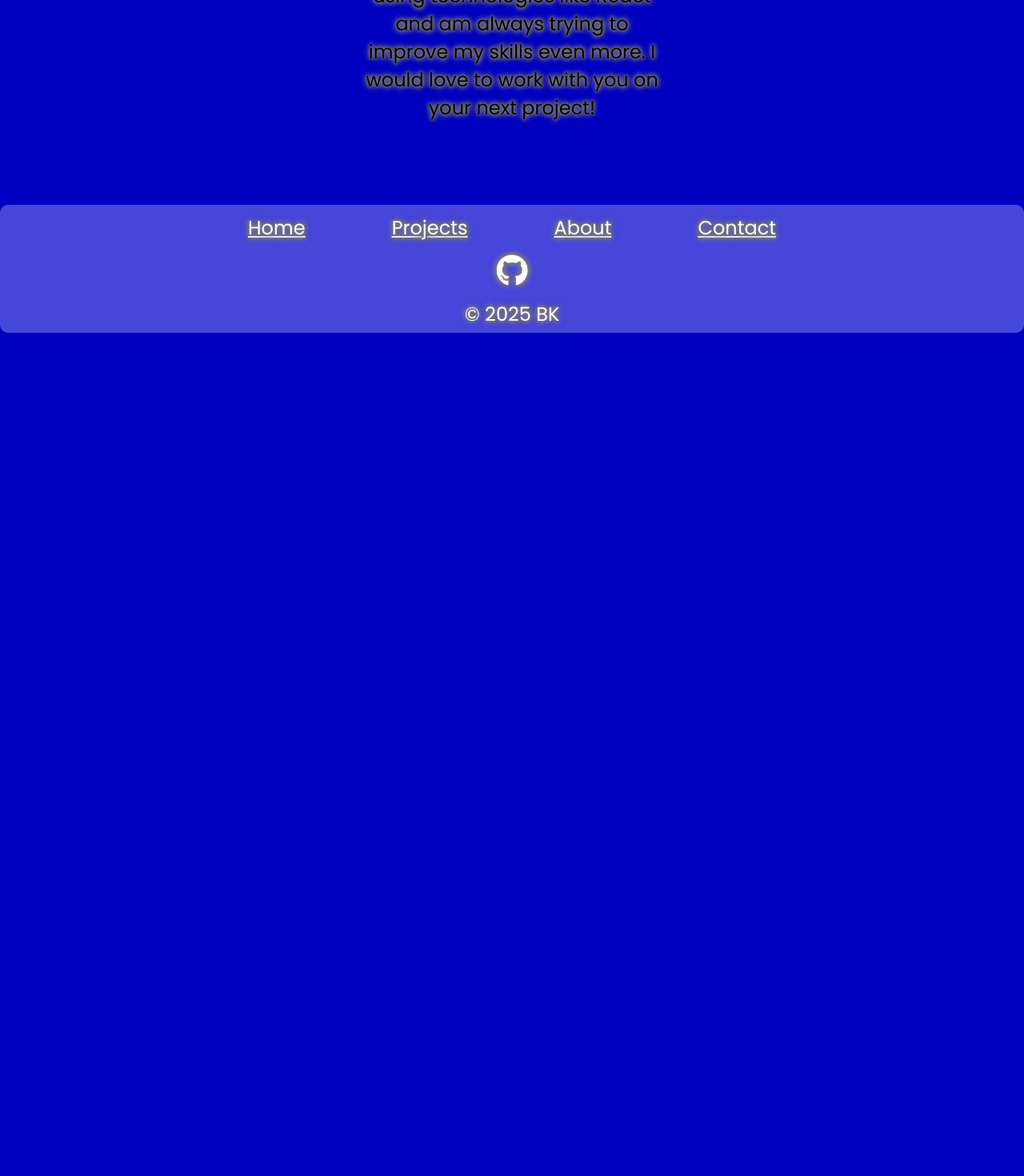
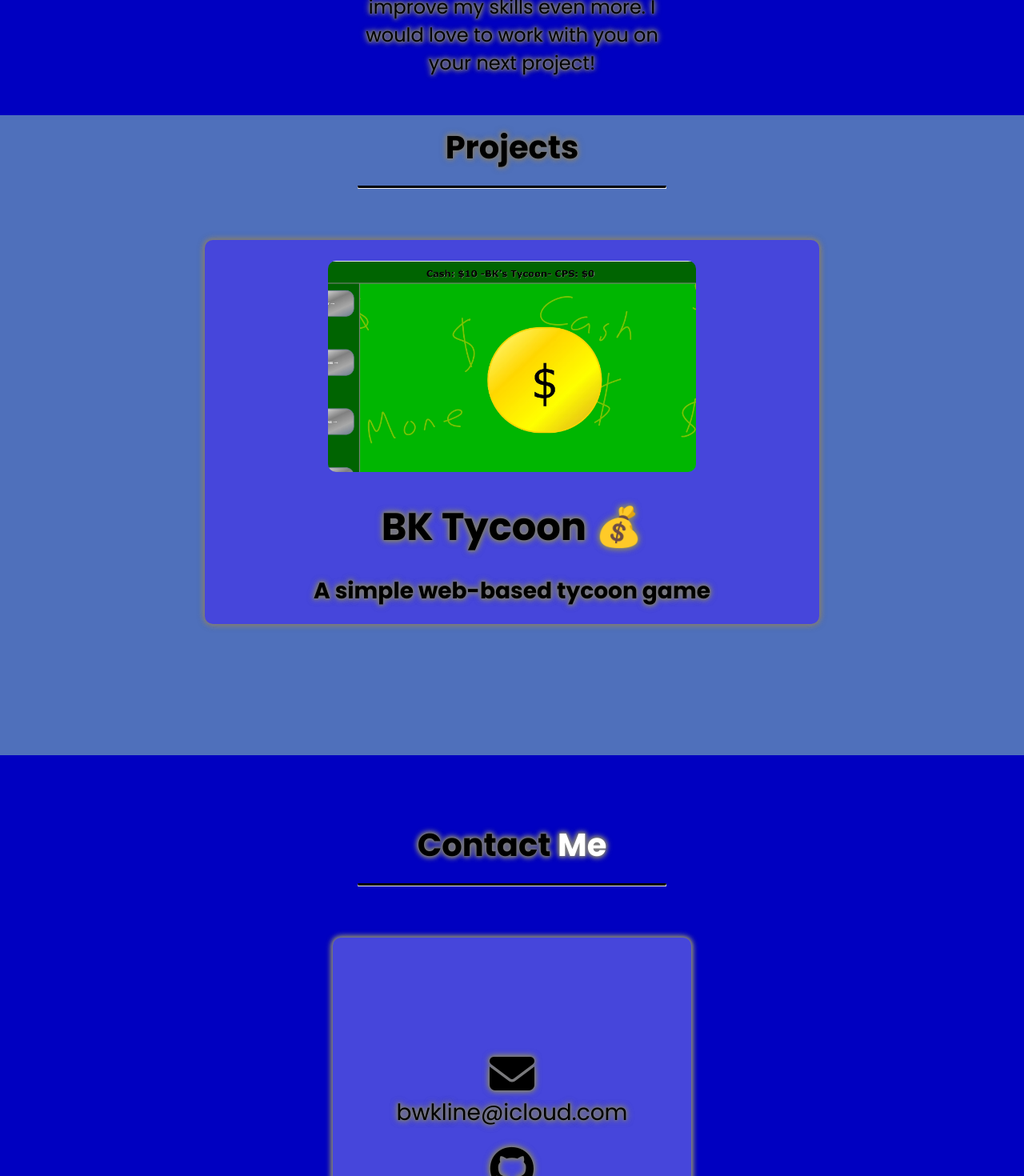
Before and after one commit to BWKline81/Portfolio, a React (Vite) app in the folder Portfolio/: page / in a window 1280 px wide. Shown: the part 1320-2790 px from the top of the page at 80% size. Before the commit the page ends 1736 px from the top, so only its background shows below. Built offline with nearby package versions, Linux system fonts and the light colour scheme.

Commit message:
Added projects and contact section, also adding in the first example project for user to see. Updated header links to scroll to areas on page for projects and contact.

```diff
--- a/Portfolio/index.html
+++ b/Portfolio/index.html
@@ -2,7 +2,10 @@
 <html lang="en">
   <head>
     <meta charset="UTF-8" />
-    <link rel="icon" type="image/svg+xml" href="/vite.svg" />
+    <link
+      rel="icon"
+      href="https://cdn-icons-png.flaticon.com/512/10456/10456439.png"
+    />
     <meta name="viewport" content="width=device-width, initial-scale=1.0" />
     <title>Home</title>
     <link rel="preconnect" href="https://fonts.googleapis.com" />
--- a/Portfolio/package.json
+++ b/Portfolio/package.json
@@ -25,6 +25,7 @@
     "eslint": "^9.21.0",
     "eslint-plugin-react-hooks": "^5.1.0",
     "eslint-plugin-react-refresh": "^0.4.19",
+    "gh-pages": "^6.3.0",
     "globals": "^15.15.0",
     "vite": "^6.2.0"
   }
--- a/Portfolio/src/Components/Header.jsx
+++ b/Portfolio/src/Components/Header.jsx
@@ -2,7 +2,12 @@ import React, { useEffect, useRef, useContext } from "react";
 import { Link } from "react-router-dom";
 import AOS from "aos";
 import "aos/dist/aos.css";
-import { HomeContext, AboutContext } from "../Pages/Home";
+import {
+  HomeContext,
+  AboutContext,
+  ProjectsContext,
+  ContactContext,
+} from "../Pages/Home";
 
 function Header() {
   useEffect(() => {
@@ -11,6 +16,8 @@ function Header() {
 
   const homeRef = useRef(useContext(HomeContext));
   const aboutRef = useRef(useContext(AboutContext));
+  const projectsRef = useRef(useContext(ProjectsContext));
+  const contactRef = useRef(useContext(ContactContext));
 
   return (
     <div className="header-container dark-mode">
@@ -47,14 +54,28 @@ function Header() {
               </button>
             </li>
             <li>
-              <button className="navbar-link" to="/projects">
+              <button
+                className="navbar-link"
+                onClick={() =>
+                  projectsRef.current.projectsRef.current.scrollIntoView({
+                    behavior: "smooth",
+                  })
+                }
+              >
                 <i className="fa-solid fa-palette"></i>
                 Projects
               </button>
             </li>
 
             <li>
-              <button className="navbar-link" to="/contact">
+              <button
+                className="navbar-link"
+                onClick={() =>
+                  contactRef.current.contactRef.current.scrollIntoView({
+                    behavior: "smooth",
+                  })
+                }
+              >
                 <i className="fa-solid fa-phone"></i>
                 Contact
               </button>
--- /dev/null
+++ b/Portfolio/src/Components/Project.jsx
@@ -0,0 +1,31 @@
+import React, { useEffect } from "react";
+import AOS from "aos";
+import "aos/dist/aos.css";
+
+function Project(props) {
+  useEffect(() => {
+    AOS.init({ duration: 1000 });
+  }, []);
+
+  function handleClick() {
+    window.open(props.link, "_blank");
+  }
+
+  return (
+    <div className="project-wrap" data-aos="fade-up">
+      <div className="project-container">
+        <div
+          className="project-image"
+          style={{ backgroundImage: `url(${props.image})` }}
+          onClick={handleClick}
+        ></div>
+        <div className="project-description">
+          <h1>{props.title}</h1>
+          <h3>{props.description}</h3>
+        </div>
+      </div>
+    </div>
+  );
+}
+
+export default Project;
--- a/Portfolio/src/Pages/Home.jsx
+++ b/Portfolio/src/Pages/Home.jsx
@@ -2,23 +2,33 @@ import React, { useEffect, useState, useRef, createContext } from "react";
 import Header from "../Components/Header";
 import Footer from "../Components/Footer";
 import LargeImage from "../Components/LargeImage";
+import Project from "../Components/Project";
 import AOS from "aos";
 import "aos/dist/aos.css";
+import BKTycoonImage from "../../public/BKTycconImage.jpg";
 
 export let HomeContext = createContext();
 export let AboutContext = createContext();
+export let ProjectsContext = createContext();
+export let ContactContext = createContext();
 
 function Home() {
   const [loaded, setLoaded] = useState(false);
 
   let homeRef = useRef(null);
   let aboutRef = useRef(null);
+  let projectsRef = useRef(null);
+  let contactRef = useRef(null);
 
   const homeRefContext = {
     homeRef,
   };
 
   const aboutRefContext = { aboutRef };
+
+  const projectsRefContext = { projectsRef };
+
+  const contactRefContext = { contactRef };
 
   useEffect(() => {
     document.title = "Home";
@@ -38,18 +48,30 @@ function Home() {
     );
   }
 
+  function handleClick() {
+    window.open("https://github.com/BWKline81", "_blank");
+  }
+
   return (
+    <ContactContext.Provider value={contactRefContext}>
+      <ProjectsContext.Provider value={projectsRefContext}>
         <AboutContext.Provider value={aboutRefContext}>
           <HomeContext.Provider value={homeRefContext}>
             <div className="home-container dark-mode">
               <div className="Header-wrap" data-aos="fade-down">
                 <Header />
               </div>
-          <div className="LargeImage-wrap" data-aos="zoom-in" ref={homeRef}>
+
+              <div className="LargeImage-wrap" data-aos="fade-up" ref={homeRef}>
                 {" "}
                 <LargeImage />
               </div>
-          <div className="about-scroll" ref={aboutRef}></div>
+
+              <div
+                className="about-scroll"
+                ref={aboutRef}
+                style={{ height: "1vh" }}
+              ></div>
               <div className="about-header" data-aos="zoom-in">
                 <h2>
                   About <span style={{ color: "var(--color)" }}>Me</span>
@@ -58,17 +80,81 @@ function Home() {
               <hr
                 className="about-line"
                 data-aos="fade-left"
-            style={{ width: "30%", borderTop: "3px solid var(--loader-color)" }}
+                style={{
+                  width: "30%",
+                  borderTop: "3px solid var(--loader-color)",
+                }}
               />
               <div className="about" data-aos="fade-up">
                 <p>
-              Hello 👋, My name is Brady and I am a front-end web developer. I
-              have a passion for web development and I am always looking to
-              learn new skills and technologies. I have experience creating
-              projects using technologies like React and am always trying to
-              improve my skills even more. I would love to work with you on your
-              next project!
+                  Hello 👋, My name is Brady and I am a front-end web developer.
+                  I have a passion for web development and I am always looking
+                  to learn new skills and technologies. I have experience
+                  creating projects using technologies like React and am always
+                  trying to improve my skills even more. I would love to work
+                  with you on your next project!
                 </p>
+              </div>
+
+              <div
+                className="project-scroll"
+                ref={projectsRef}
+                style={{ height: "1vh" }}
+              ></div>
+              <div className="projects">
+                <div className="project-header" data-aos="zoom-in">
+                  <h2>Projects</h2>
+                </div>
+                <hr
+                  className="project-line"
+                  data-aos="fade-right"
+                  style={{
+                    width: "30%",
+                    borderTop: "3px solid var(--loader-color)",
+                  }}
+                />
+                <Project
+                  image={BKTycoonImage}
+                  title="BK Tycoon 💰"
+                  description="A simple web-based tycoon game"
+                  link="https://bwkline81.github.io/BKtycoon/"
+                />
+              </div>
+
+              <div
+                className="contact-scroll"
+                ref={contactRef}
+                style={{ height: "1vh" }}
+              ></div>
+              <div className="contact">
+                <div
+                  className="contact-header"
+                  ref={contactRef}
+                  data-aos="zoom-in"
+                >
+                  <h2>
+                    Contact <span style={{ color: "var(--color)" }}>Me</span>
+                  </h2>
+                </div>
+                <hr
+                  className="contact-line"
+                  style={{
+                    width: "30%",
+                    borderTop: "3px solid var(--loader-color)",
+                  }}
+                  data-aos="fade-left"
+                />
+                <div className="contact-container" data-aos="fade-up">
+                  <ul>
+                    <i className="fa-solid fa-envelope"></i>
+                    <li>bwkline@icloud.com</li>
+                    <i
+                      className="fa-brands fa-github"
+                      onClick={handleClick}
+                    ></i>
+                    <li>https://github.com/BWKline81</li>
+                  </ul>
+                </div>
               </div>
 
               <div className="Footer-wrap">
@@ -77,6 +163,8 @@ function Home() {
             </div>
           </HomeContext.Provider>
         </AboutContext.Provider>
+      </ProjectsContext.Provider>
+    </ContactContext.Provider>
   );
 }
 
--- a/Portfolio/src/index.css
+++ b/Portfolio/src/index.css
@@ -1,5 +1,6 @@
 :root {
   --background-color: rgb(0, 0, 193);
+  --background-alternate: rgb(79, 112, 187);
   --box-background-color: rgb(70, 70, 219);
   --color: rgb(255, 255, 255);
   --alt-color: rgb(124, 124, 124);
@@ -11,6 +12,7 @@
 @media (prefers-color-scheme: dark) {
   :root {
     --background-color: rgb(39, 39, 42);
+    --background-alternate: rgb(21, 21, 21);
     --box-background-color: rgb(51, 51, 58);
     --color: rgb(3, 50, 190);
     --alt-color: rgb(4, 101, 160);
@@ -342,8 +344,9 @@ body {
   margin-right: auto;
 }
 
-.about-header {
-  margin-top: 10%;
+.about-header,
+.project-header,
+.contact-header {
   display: inline-block;
   height: 10%;
   display: flex;
@@ -351,7 +354,14 @@ body {
   align-items: center;
 }
 
-.about-header h2 {
+.about-header,
+.contact-header {
+  margin-top: 5%;
+}
+
+.about-header h2,
+.project-header h2,
+.contact-header h2 {
   color: var(--loader-color);
   font-size: 2.5rem;
   text-shadow: 0 0 2px var(--alt-color), 0 0 4px var(--alt-color),
@@ -370,7 +380,8 @@ body {
   text-align: center;
 }
 
-.about-header h2:hover {
+.about-header h2:hover,
+.project-header h2:hover {
   scale: 1.2;
   cursor: default;
 }
@@ -378,10 +389,6 @@ body {
 .about p:hover {
   scale: 1.1;
   cursor: default;
-}
-
-.about-line:hover {
-  scale: 1.1;
 }
 /*Not Found Page*/
 
@@ -540,6 +547,144 @@ body {
   margin-right: auto;
 }
 
+.projects {
+  background-color: var(--background-alternate);
+  height: 100vh;
+  width: 100%;
+}
+
+/*Project*/
+.project-container {
+  width: 60%;
+  height: 60vh;
+  margin-top: 5%;
+  display: flex;
+  margin-left: auto;
+  margin-right: auto;
+  justify-content: space-evenly;
+  align-items: center;
+  flex-direction: column;
+  background-color: var(--box-background-color);
+  border-radius: 10px;
+  box-shadow: 0 0 2px var(--alt-color), 0 0 4px var(--alt-color),
+    0 0 6px var(--alt-color), 0 0 8px var(--alt-color),
+    0 0 10px var(--alt-color);
+}
+
+.project-image {
+  width: 60%;
+  height: 55%;
+  margin-top: 2.5%;
+  margin-bottom: 2.5%;
+  background-size: cover;
+  background-position: center;
+  background-repeat: no-repeat;
+  border-radius: 10px;
+  border-radius: 10px;
+}
+
+.project-image:hover {
+  box-shadow: 0 0 2px var(--alt-color), 0 0 4px var(--alt-color),
+    0 0 6px var(--alt-color), 0 0 8px var(--alt-color),
+    0 0 10px var(--alt-color);
+  cursor: pointer;
+  scale: 1.05;
+}
+
+.project-description {
+  width: 90%;
+  height: 33%;
+  display: flex;
+  flex-direction: column;
+  font-size: 1.5rem;
+  line-height: 0.5;
+  justify-content: center;
+  align-items: center;
+  color: var(--loader-color);
+  text-shadow: 0 0 2px var(--alt-color), 0 0 4px var(--alt-color),
+    0 0 6px var(--alt-color), 0 0 8px var(--alt-color),
+    0 0 10px var(--alt-color);
+}
+
+.product-description h1 {
+  height: 50%;
+  display: inline-block;
+  text-align: center;
+  margin: 0;
+  padding: 0;
+}
+
+.product-description h3 {
+  height: 50%;
+  text-align: center;
+  display: inline-block;
+  margin: 0;
+  padding: 0;
+}
+
+/*Contact*/
+.contact {
+  height: 100vh;
+  width: 100%;
+  margin-top: 0;
+}
+
+.contact-container {
+  width: 35%;
+  height: 60vh;
+  margin-top: 5%;
+  display: flex;
+  margin-left: auto;
+  margin-right: auto;
+  justify-content: space-evenly;
+  align-items: center;
+  flex-direction: column;
+  background-color: var(--box-background-color);
+  border-radius: 10px;
+  box-shadow: 0 0 2px var(--alt-color), 0 0 4px var(--alt-color),
+    0 0 6px var(--alt-color), 0 0 8px var(--alt-color),
+    0 0 10px var(--alt-color);
+  text-align: center;
+}
+
+.contact-container ul {
+  padding: 0;
+}
+
+.contact-container li {
+  list-style-type: none;
+  color: var(--loader-color);
+  text-shadow: 0 0 2px var(--alt-color), 0 0 4px var(--alt-color),
+    0 0 6px var(--alt-color), 0 0 8px var(--alt-color),
+    0 0 10px var(--alt-color);
+  font-size: 1.75rem;
+}
+
+.contact-container i {
+  color: var(--loader-color);
+  text-shadow: 0 0 2px var(--alt-color), 0 0 4px var(--alt-color),
+    0 0 6px var(--alt-color), 0 0 8px var(--alt-color),
+    0 0 10px var(--alt-color);
+  font-size: 3.5rem;
+  margin-top: 5%;
+}
+
+.contact-container i:hover {
+  cursor: pointer;
+  text-shadow: 0 0 2px var(--alt-color), 0 0 4px var(--alt-color),
+    0 0 6px var(--alt-color), 0 0 8px var(--alt-color),
+    0 0 10px var(--alt-color);
+  font-size: 5rem;
+  color: var(--hovering-alt);
+}
+
+.contact-container li:hover {
+  text-shadow: 0 0 2px var(--alt-color), 0 0 4px var(--alt-color),
+    0 0 6px var(--alt-color), 0 0 8px var(--alt-color),
+    0 0 10px var(--alt-color);
+  scale: 1.1;
+}
+
 /*Loader*/
 
 /* HTML: <div class="loader"></div> */
```
Also changed, not shown: Portfolio/public/BKTycconImage.jpg (added), 1 other file (tests, documents, lock files or other folders). Lines whose indentation alone changed are shown as unchanged.
